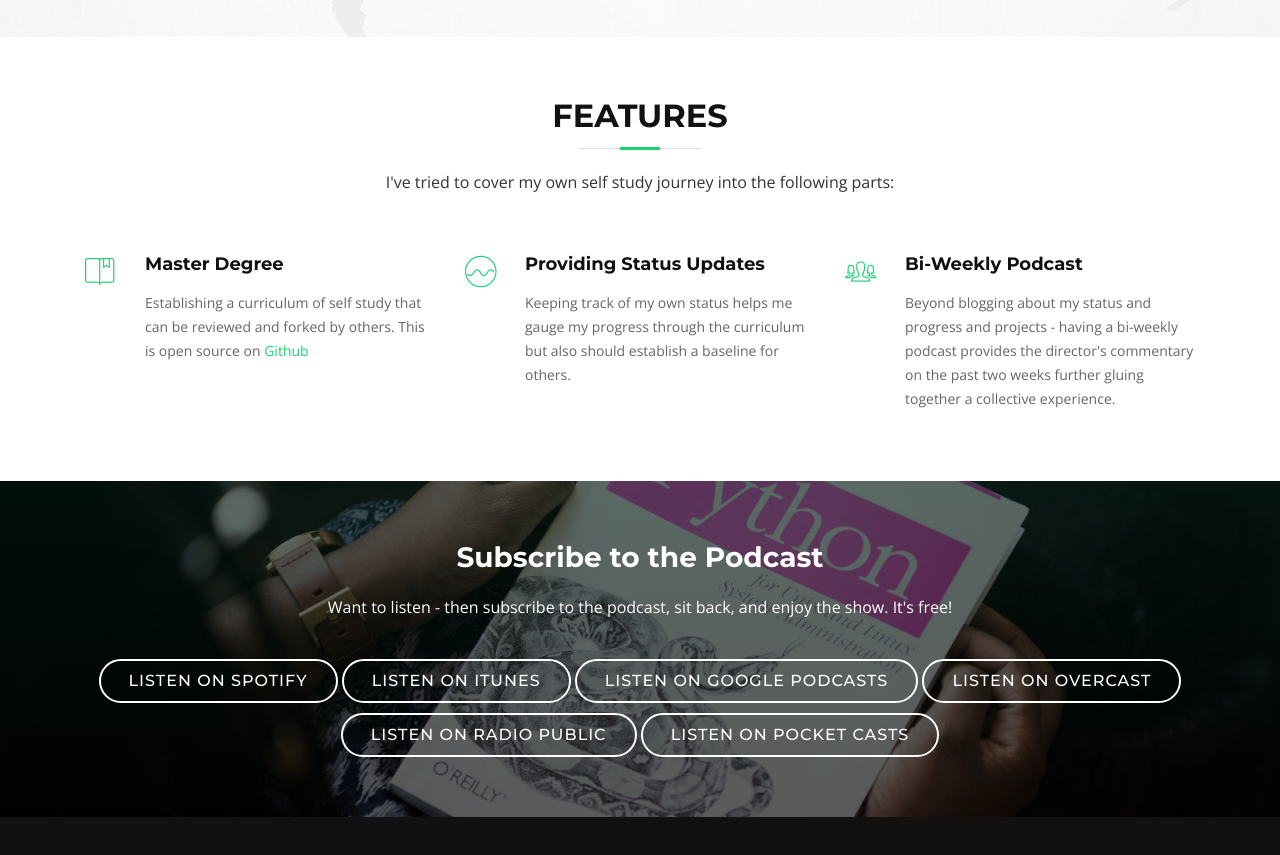
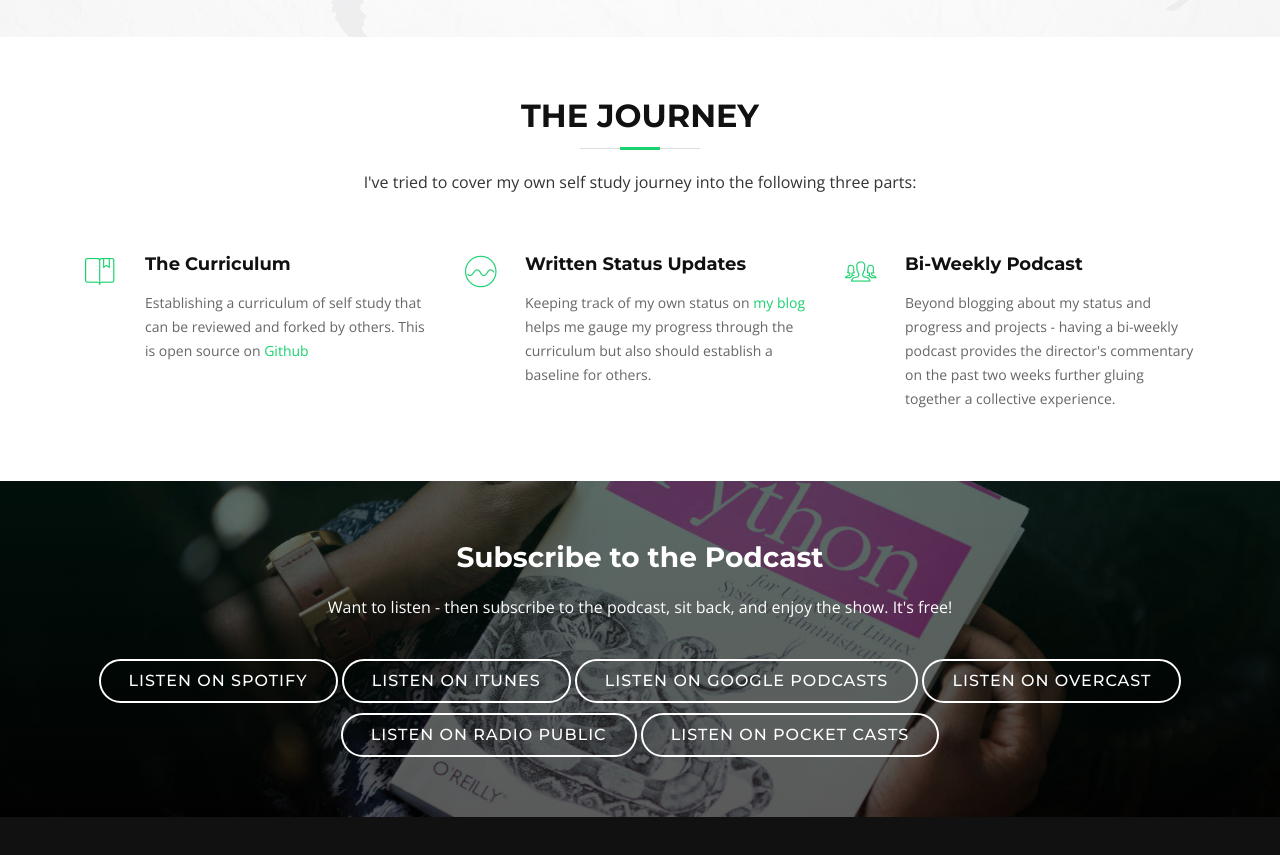
Before and after one commit to duliodenis/python_master_degree, a plain HTML site: page docs/index.html in a window 1280 px wide. Shown: the part 1693-2548 px from the top of the page. Drawn offline with nearby package versions, Linux system fonts and the light colour scheme; files whose address does not match are found by name.

Commit message:
Updated the index with an href to the blog in the Journey section

```diff
--- a/docs/index.html
+++ b/docs/index.html
@@ -47,7 +47,7 @@
         <ul class="nav-menu">
           <li class="menu-active"><a href="#intro">Home</a></li>
           <li><a href="#about">About</a></li>
-          <li><a href="#services">Features</a></li>
+          <li><a href="#services">Journey</a></li>
           <li><a href="#call-to-action">Subscribe</a></li>
         </ul>
       </nav><!-- #nav-menu-container -->
@@ -92,7 +92,7 @@
             <div class="carousel-container">
               <div class="carousel-content">
                 <h2>Stay Focused</h2>
-                <p>Self study can be lonely. Listening to the experience of other's is a great way to stay motivated.</p>
+                <p>Self study can be lonely. Maintaining progress in a curriculum, reading and listening to the experience of other's is a great way to stay motivated.</p>
                 <a href="#call-to-action" class="btn-get-started scrollto">Get Started</a>
               </div>
             </div>
@@ -209,21 +209,21 @@
       <div class="container">
 
         <header class="section-header wow fadeInUp">
-          <h3>Features</h3>
-          <p>I've tried to cover my own self study journey into the following parts:</p>
+          <h3>The Journey</h3>
+          <p>I've tried to cover my own self study journey into the following three parts:</p>
         </header>
 
         <div class="row">
 
           <div class="col-lg-4 col-md-6 box wow bounceInUp" data-wow-duration="1.4s">
             <div class="icon"><i class="ion-ios-bookmarks-outline"></i></div>
-            <h4 class="title"><a href="">Master Degree</a></h4>
+            <h4 class="title"><a href="">The Curriculum</a></h4>
             <p class="description">Establishing a curriculum of self study that can be reviewed and forked by others. This is open source on <a href="https://github.com/duliodenis/python_master_degree">Github</a></p>
           </div>
           <div class="col-lg-4 col-md-6 box wow bounceInUp" data-wow-duration="1.4s">
             <div class="icon"><i class="ion-ios-analytics-outline"></i></div>
-            <h4 class="title"><a href="">Providing Status Updates</a></h4>
-            <p class="description">Keeping track of my own status helps me gauge my progress through the curriculum but also should establish a baseline for others.</p>
+            <h4 class="title"><a href="">Written Status Updates</a></h4>
+            <p class="description">Keeping track of my own status on <a href="https://cocoaallocinit.com/category/python-master-degree/">my blog</a> helps me gauge my progress through the curriculum but also should establish a baseline for others.</p>
           </div>
           <div class="col-lg-4 col-md-6 box wow bounceInUp" data-wow-duration="1.4s">
             <div class="icon"><i class="ion-ios-people-outline"></i></div>
```
